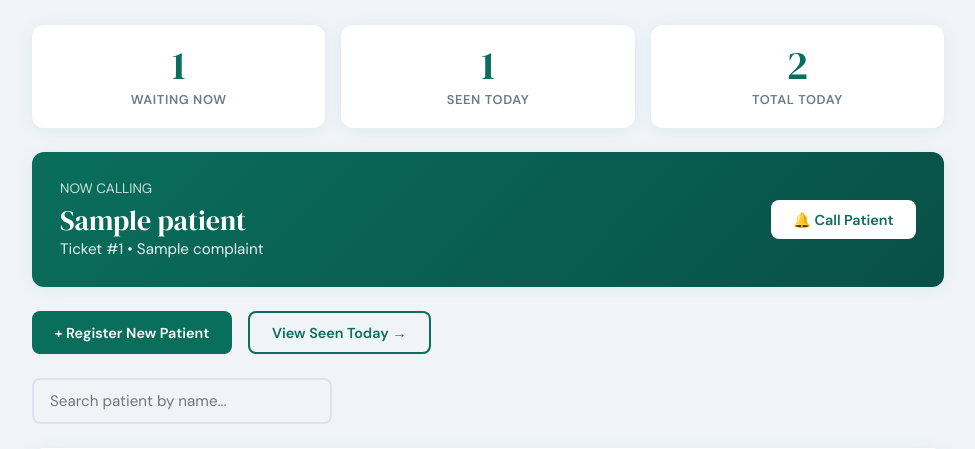
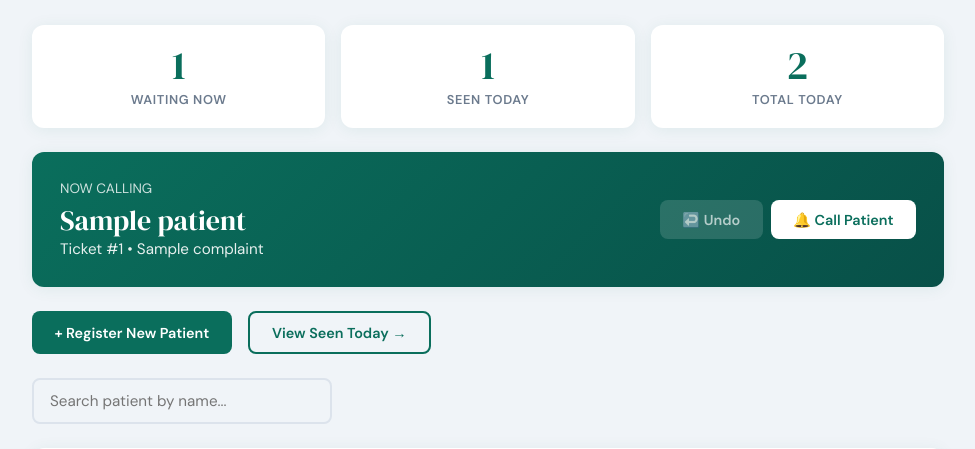
Before and after one commit to zuhurahh/health_clinic, a Flask app: template templates/index.html in a window 1280 px wide. Shown: the part 168-617 px from the top of the page, without its empty margins (152-1127 px from the left). Run offline with Flask 3, Linux system fonts and the light colour scheme; the template is opened without the code that fills it: most values are stand-ins (such as "Sample title", 1, 10 or a date in 2020).

Commit message:
add undo last call button using stack data structure

```diff
--- a/app.py
+++ b/app.py
@@ -16,6 +16,7 @@ def index():
         waiting_list=queue.get_waiting_list(),
         waiting_count=queue.waiting_count(),
         seen_count=queue.seen_count(),
+        can_undo=queue.can_undo(),
     )
 
 
@@ -65,6 +66,17 @@ def call_next():
     return redirect(url_for("index"))
 
 
+@app.route("/undo", methods=["POST"])
+def undo():
+    """Restores the last called patient back to the queue."""
+    patient = queue.undo_last_call()
+    if patient:
+        flash(f"↩️ Restored {patient.name} back to the queue.", "success")
+    else:
+        flash("⚠️ Nothing to undo.", "error")
+    return redirect(url_for("index"))
+
+
 @app.route("/seen-today")
 def seen_today():
     """Shows all patients that have been attended to today."""
--- a/templates/index.html
+++ b/templates/index.html
@@ -37,9 +37,14 @@
       <div style="font-family: 'DM Serif Display', serif; font-size:1.75rem;">{{ waiting_list[0].name }}</div>
       <div style="font-size:0.95rem; opacity:0.9;">Ticket #{{ waiting_list[0].ticket_number }} • {{ waiting_list[0].complaint }}</div>
     </div>
-    <form action="/call-next" method="POST">
-      <button type="submit" class="btn" style="background:#fff; color:var(--primary);" onclick="if(!confirm('Call the next patient from the queue?')){event.preventDefault();}">🔔 Call Patient</button>
-    </form>
+    <div style="display:flex; gap:0.5rem;">
+      <form action="/undo" method="POST">
+        <button type="submit" class="btn" style="background:rgba(255,255,255,0.2); color:#fff;" {% if not can_undo %}disabled{% endif %}>↩️ Undo</button>
+      </form>
+      <form action="/call-next" method="POST">
+        <button type="submit" class="btn" style="background:#fff; color:var(--primary);" onclick="if(!confirm('Call the next patient from the queue?')){event.preventDefault();}">🔔 Call Patient</button>
+      </form>
+    </div>
   </div>
 </div>
 {% endif %}
```
Also changed, not shown: models.py (+19 -0 lines).
